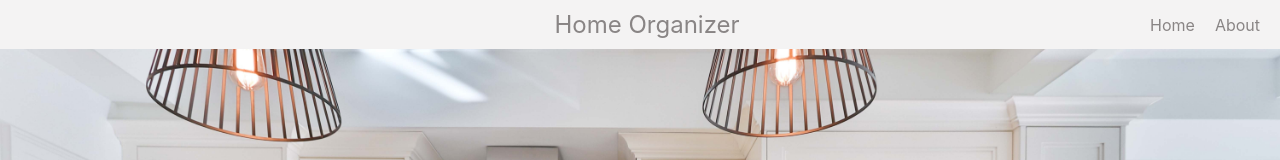
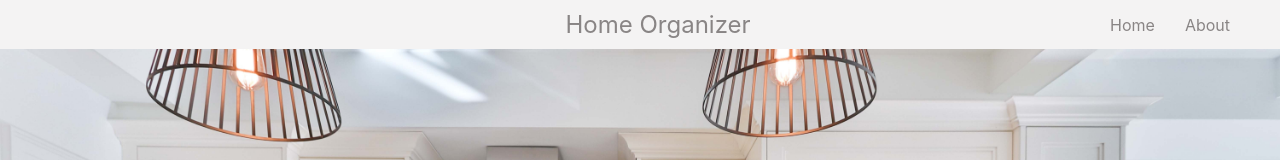
Before and after one commit to pdavisDU/home-organizer, a React (Create React App) app: page / in a window 1280 px wide. Shown: the top 160 px of the page. Built offline with nearby package versions, Linux system fonts and the light colour scheme.

Commit message:
adding comments to nav.css

```diff
--- a/src/components/Nav.css
+++ b/src/components/Nav.css
@@ -8,8 +8,8 @@
   }
 
   .menu {
-    position: relative;
-    left: 5%;
+    position: relative; /* for the text to be centered properly for the title we had to make position relative and left by n% */
+    left: 7.5%;
     text-align: center;
     font-size: 24px; /* Set the font size as needed */
     flex-grow: 1;
@@ -25,10 +25,10 @@
   }
 
   li {
-    margin-right: 20px; /* Add margin between the list items */
+    margin-right: 30px; /* Add margin between the list items */
     cursor: pointer;
   }
 
   li:last-child {
-    margin-right: 0; /* Remove margin from the last list item */
+    margin-right: 1; /* Remove margin from the last list item */
   }
```
